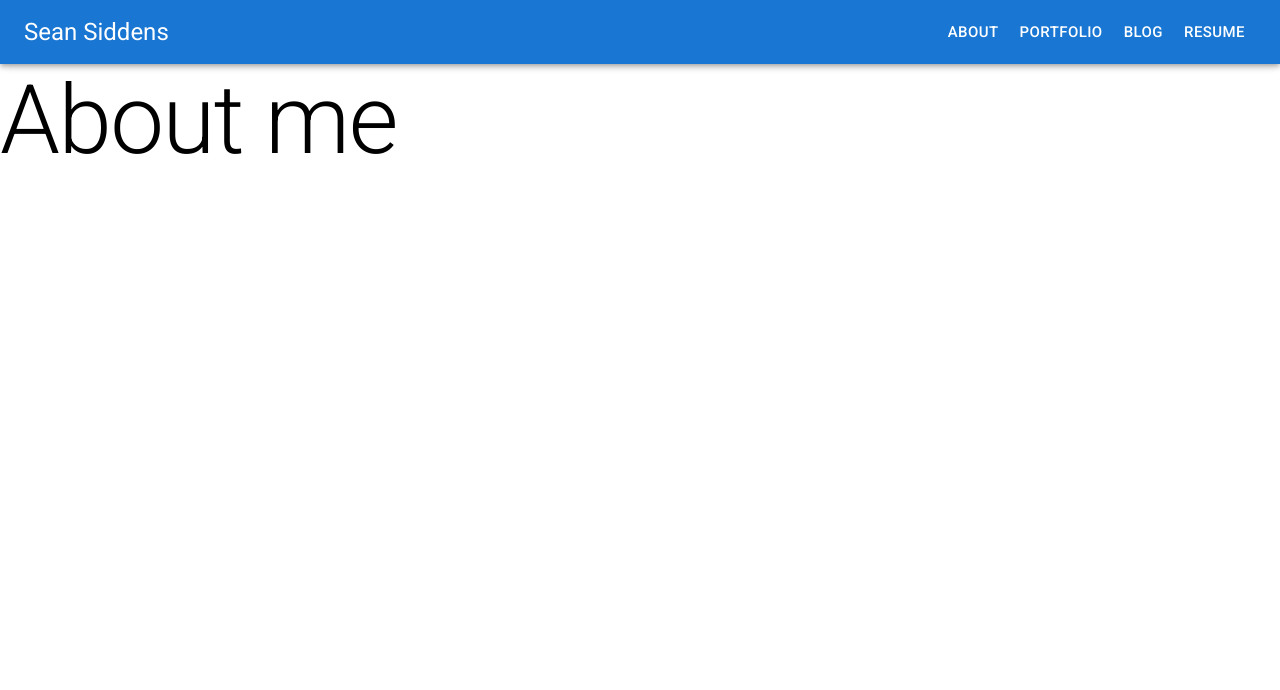
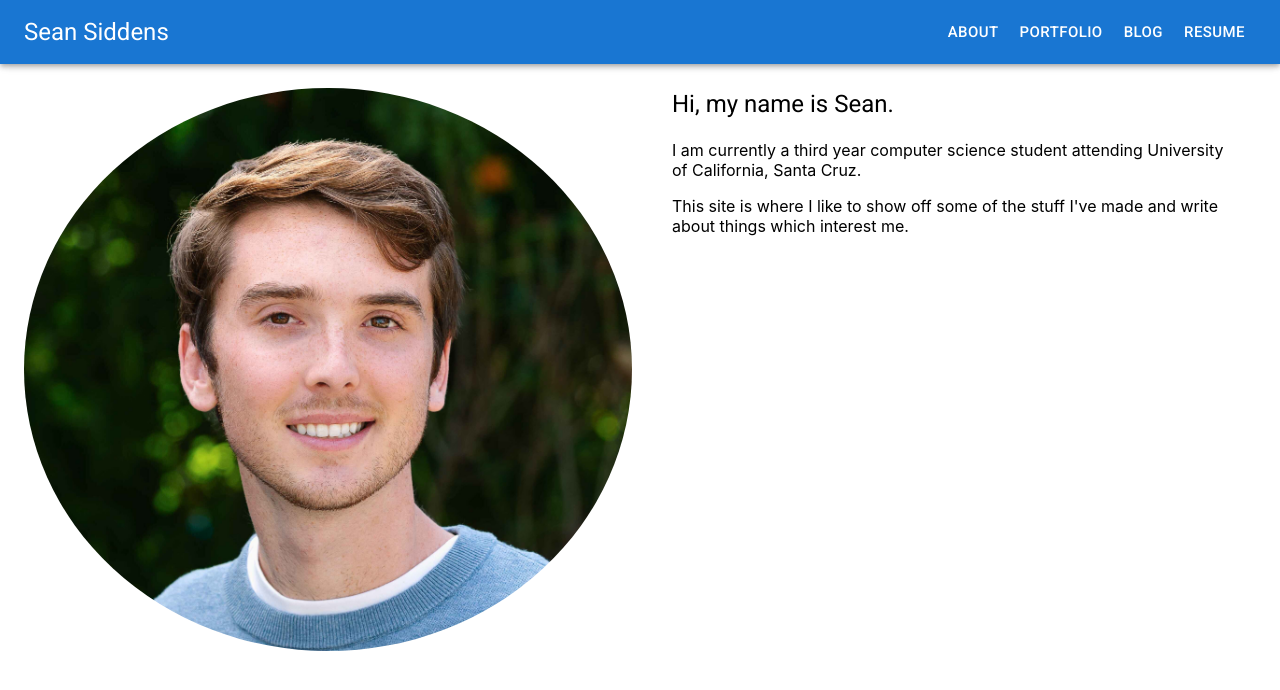
Before and after one commit to seansiddens/seansiddens.github.io-deprecated, a React (Create React App) app: page / in a window 1280 px wide. Shown: the top 690 px of the page. Built offline with nearby package versions, Linux system fonts and the light colour scheme.

Commit message:
Dynamic about me page

```diff
--- a/src/About.js
+++ b/src/About.js
@@ -1,14 +1,48 @@
 import React from 'react';
+import Avatar from '@mui/material/Avatar';
+import Container from '@mui/material/Container';
+import Box from '@mui/material/Box';
+import Grid from '@mui/material/Grid';
 import Toolbar from '@mui/material/Toolbar';
 import Typography from '@mui/material/Typography';
+
+const Headshot = require('./assets/headshot.jpg');
 
 const About = (() => {
   return (
     <div>
       <Toolbar />
-      <Typography variant='h1'>
-        About me
-      </Typography>
+      <Box sx={{ p: 3}}>
+        <Grid
+          container
+          spacing={2}
+          sx={{ flexDirection: { xs: 'column', sm: 'row' } }}
+        >
+          <Grid item xs={12} sm={6}>
+            <Avatar
+              src={Headshot}
+              sx={{
+                width: '100%',
+                height: 'auto',
+              }}
+            />
+          </Grid>
+          <Grid item xs={12} sm={6}>
+            <Container>
+              <Typography variant='h5'>
+                Hi, my name is Sean.
+              </Typography>
+              <br />
+              <Typography variant='body' paragraph={true}>
+                I am currently a third year computer science student attending University of California, Santa Cruz.
+              </Typography>
+              <Typography variant='body' paragraph={true}>
+                This site is where I like to show off some of the stuff I've made and write about things which interest me.
+              </Typography>
+            </Container>
+          </Grid>
+        </Grid>
+      </Box>
     </div>
   );
 });
--- a/src/components/Header.js
+++ b/src/components/Header.js
@@ -1,5 +1,5 @@
 import React from 'react';
-import { useNavigate } from 'react-router';
+import {useNavigate} from 'react-router';
 import AppBar from '@mui/material/AppBar';
 import Button from '@mui/material/Button';
 import ButtonGroup from '@mui/material/ButtonGroup';
```
